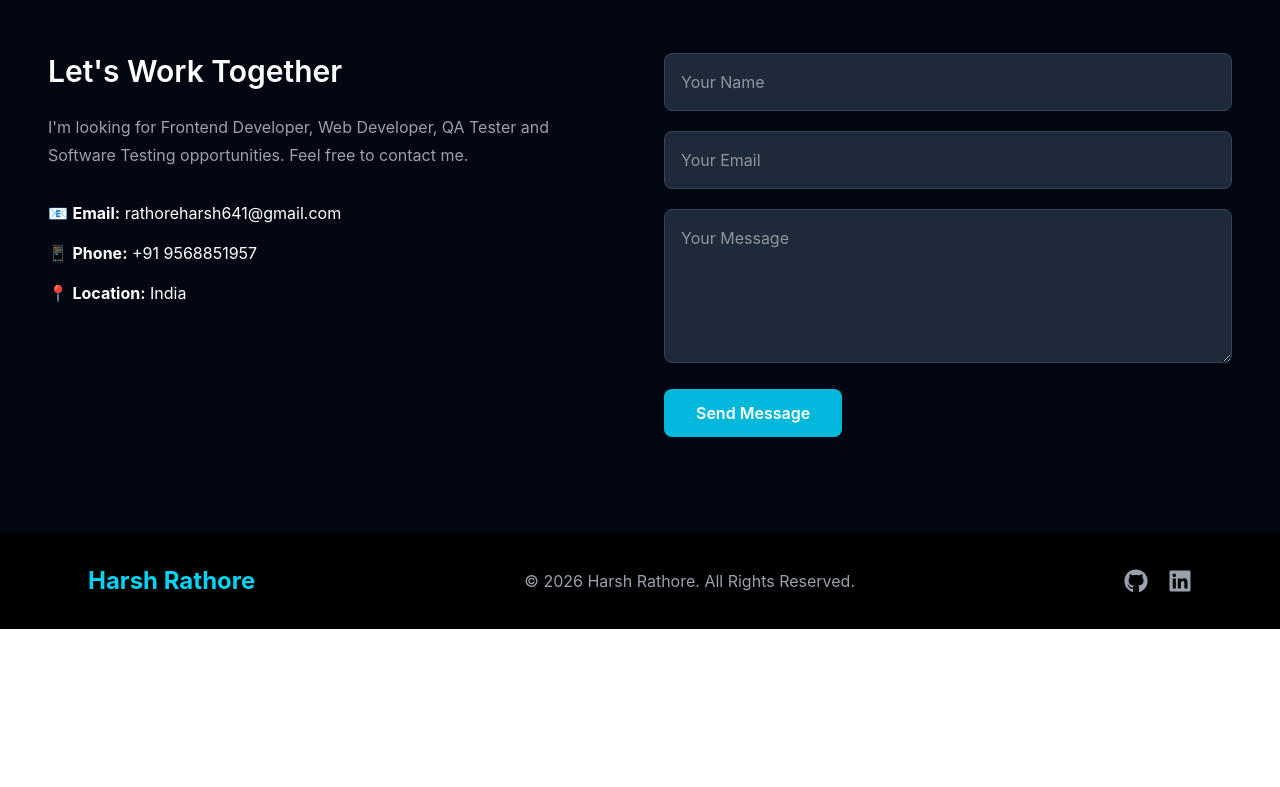
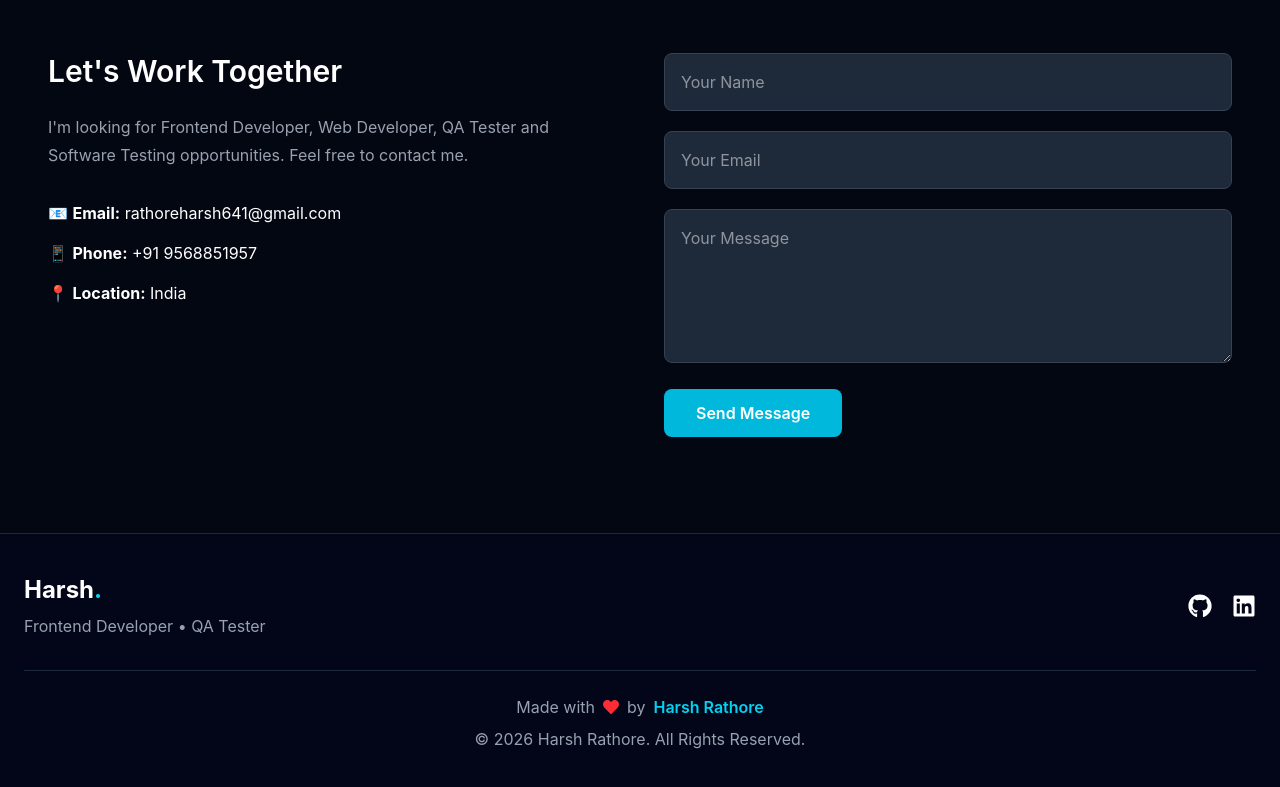
Before and after one commit to Rathore95688/portfolio-website, a React (Vite) app: page / in a window 1280 px wide. Shown: the part 3323-4110 px from the top of the page. Before the commit the page ends 3952 px from the top, so only its background shows below. Built offline with nearby package versions, Linux system fonts and the light colour scheme.

Commit message:
footer update

```diff
--- a/src/components/Footer.jsx
+++ b/src/components/Footer.jsx
@@ -1,28 +1,31 @@
-import { FaGithub, FaLinkedin } from "react-icons/fa";
+import { FaGithub, FaLinkedin, FaHeart } from "react-icons/fa";
 
 const Footer = () => {
   return (
-    <footer className="bg-black text-gray-400 py-8">
-      <div className="max-w-6xl mx-auto px-6 flex flex-col md:flex-row justify-between items-center">
+    <footer className="bg-slate-950 border-t border-slate-800 text-white py-10">
+      <div className="max-w-7xl mx-auto px-6">
 
-        {/* Logo */}
-        <h2 className="text-2xl font-bold text-cyan-400">
-          Harsh Rathore
+        <div className="flex flex-col md:flex-row justify-between items-center gap-6">
+
+          {/* Left */}
+          <div>
+            <h2 className="text-2xl font-bold">
+              Harsh<span className="text-cyan-400">.</span>
             </h2>
 
-        {/* Copyright */}
-        <p className="mt-4 md:mt-0 text-center">
-          © {new Date().getFullYear()} Harsh Rathore. All Rights Reserved.
+            <p className="text-gray-400 mt-2">
+              Frontend Developer • QA Tester
             </p>
+          </div>
 
-        {/* Social Icons */}
-        <div className="flex gap-5 mt-4 md:mt-0">
+          {/* Social */}
+          <div className="flex gap-5 text-2xl">
 
             <a
               href="https://github.com/Rathore95688"
               target="_blank"
-            rel="noopener noreferrer"
-            className="text-2xl hover:text-cyan-400 transition duration-300"
+              rel="noreferrer"
+              className="hover:text-cyan-400 transition duration-300 hover:scale-110"
             >
               <FaGithub />
             </a>
@@ -30,11 +33,28 @@
             <a
               href="https://www.linkedin.com/in/harsh-rathore-772124294"
               target="_blank"
-            rel="noopener noreferrer"
-            className="text-2xl hover:text-cyan-400 transition duration-300"
+              rel="noreferrer"
+              className="hover:text-cyan-400 transition duration-300 hover:scale-110"
             >
               <FaLinkedin />
             </a>
+
+          </div>
+
+        </div>
+
+        <div className="border-t border-slate-800 mt-8 pt-6 text-center text-gray-400">
+
+          <p className="flex justify-center items-center gap-2 flex-wrap">
+            Made with <FaHeart className="text-red-500" /> by
+            <span className="text-cyan-400 font-semibold">
+              Harsh Rathore
+            </span>
+          </p>
+
+          <p className="mt-2">
+            © {new Date().getFullYear()} Harsh Rathore. All Rights Reserved.
+          </p>
 
         </div>
 
```
Lines whose indentation alone changed are shown as unchanged.
